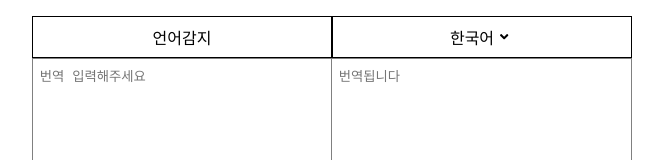
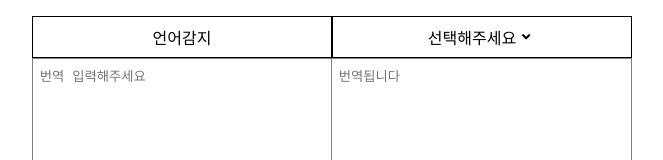
Before and after one commit to AnJuHwan/kakao_translation, a React (Create React App) app: page / in a window 1280 px wide. Shown: the top 160 px of the page, without its empty margins (308-971 px from the left). Built offline with nearby package versions, Linux system fonts and the light colour scheme.

Commit message:
target 초기값 설정추가

```diff
--- a/src/App.js
+++ b/src/App.js
@@ -68,7 +68,9 @@ class App extends Component {
     };
     //src : 번역할 말 ,   target : 번역한 것 지금 에러나는 이유는 src_lang이랑 target_lang이 같기떄문에 에러남.
     fetch(
-      `https://dapi.kakao.com/v2/translation/translate?src_lang=${src}&target_lang=${target}&query=${query}`,
+      `https://dapi.kakao.com/v2/translation/translate?src_lang=${src}&target_lang=${
+        this.state.target.length === 0 ? "kr" : target
+      }&query=${query}`,
       requestOptions
     )
       .then((response) => response.json())
--- a/src/components/header_result/Header_result.jsx
+++ b/src/components/header_result/Header_result.jsx
@@ -5,7 +5,7 @@ class Header_result extends Component {
 
   state = {
     toggle: false,
-    languageValue: [],
+    languageValue: "",
   };
   togglebutton = () => {
     this.setState({ toggle: !this.state.toggle });
@@ -23,7 +23,7 @@ class Header_result extends Component {
     const toggle = this.state.toggle === true ? styles.on : styles.off;
     return (
       <ul className={styles.header}>
-        <div>한국어</div>
+        <div>선택해주세요</div>
         <button className={styles.button} onClick={this.togglebutton}>
           <i className='fas fa-angle-down'></i>
         </button>
```
